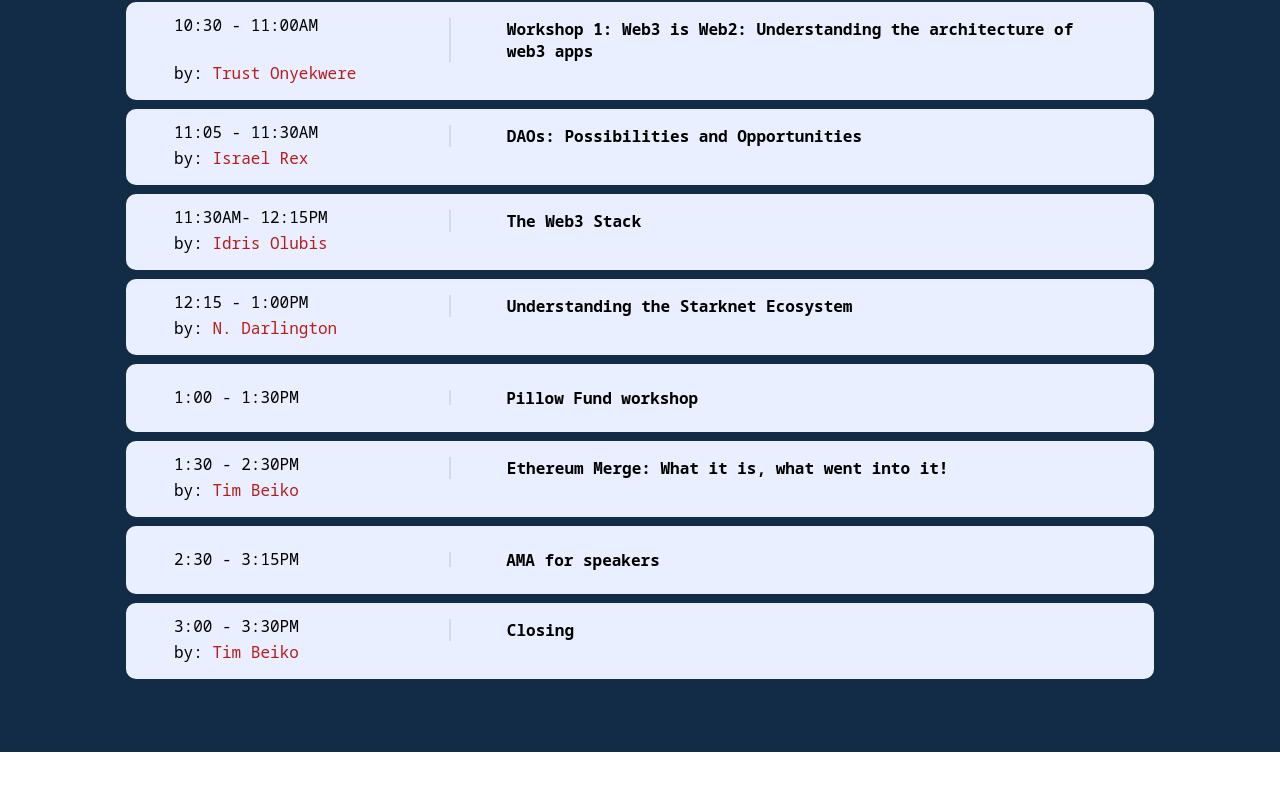
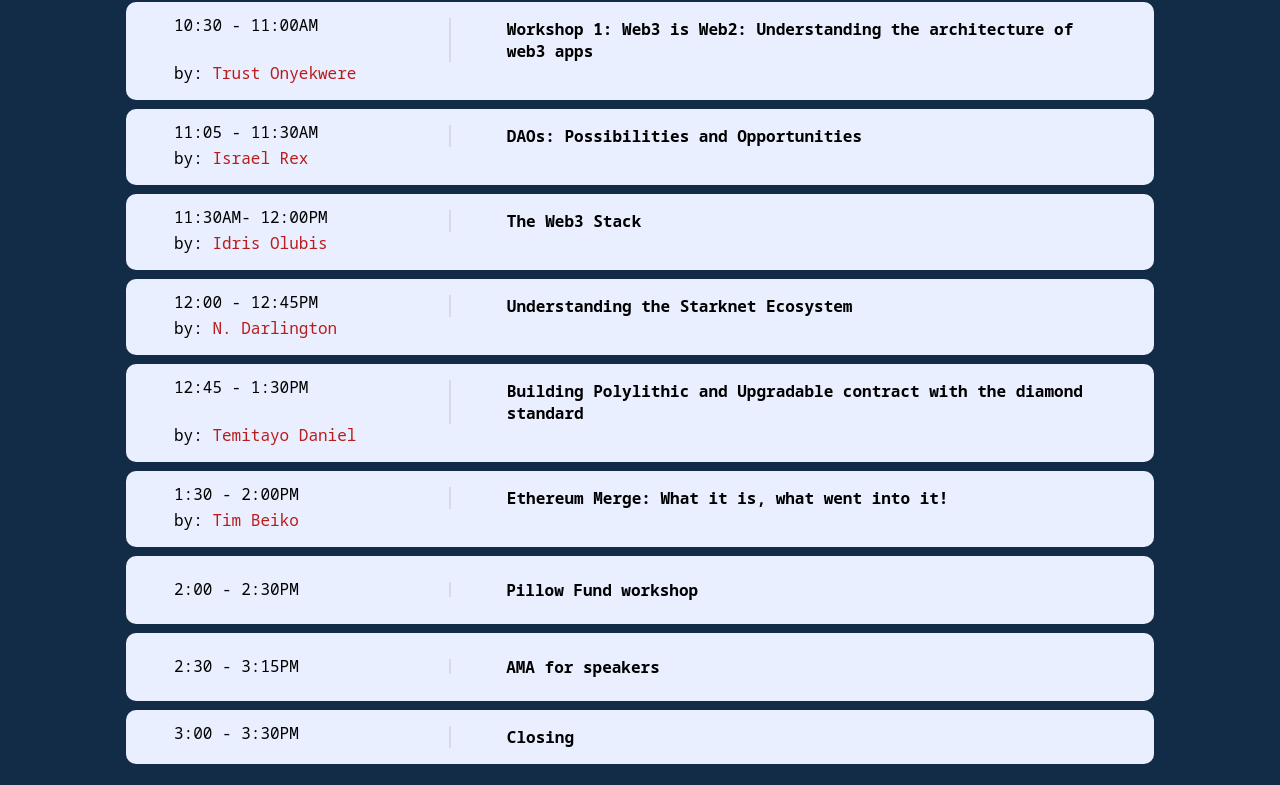
Before and after one commit to Nonnyjoe/web3Confrence-schedule, a plain HTML site: page index.html in a window 1280 px wide. Shown: the part 443-1228 px from the top of the page. Before the commit the page ends 1195 px from the top, so only its background shows below. Drawn offline with Linux system fonts and the light colour scheme.

Commit message:
more corrctions

```diff
--- a/index.html
+++ b/index.html
@@ -78,7 +78,7 @@
             <div class="content">
                 <div class="individualEvent1">
                     <div class="time">
-                        <p>11:30AM- 12:15PM</p>
+                        <p>11:30AM- 12:00PM</p>
                     </div>
                     <div class="title">
                         <p>The Web3 Stack</p>
@@ -92,7 +92,7 @@
             <div class="content">
                 <div class="individualEvent1">
                     <div class="time">
-                        <p>12:15 - 1:00PM
+                        <p>12:00 - 12:45PM
                         </p>
                     </div>
                     <div class="title">
@@ -104,20 +104,25 @@
                 </div>
             </div>
 
-            <div class="individualEvent">
-                <div class="time">
-                    <p>1:00 - 1:30PM
-                    </p>
+            <div class="content">
+                <div class="individualEvent1">
+                    <div class="time">
+                        <p>12:45 - 1:30PM
+                        </p>
+                    </div>
+                    <div class="title">
+                        <p>Building Polylithic and Upgradable contract with the diamond standard</p>
+                    </div>
                 </div>
-                <div class="title">
-                    <p>Pillow Fund workshop</p>
+                <div class="presenter">
+                    <p class="nameTitle">by: <span class="name">Temitayo Daniel</span></p>
                 </div>
             </div>
 
             <div class="content">
                 <div class="individualEvent1">
                     <div class="time">
-                        <p>1:30 - 2:30PM
+                        <p>1:30 - 2:00PM
                         </p>
                     </div>
                     <div class="title">
@@ -126,6 +131,16 @@
                 </div>
                 <div class="presenter">
                     <p class="nameTitle">by: <span class="name">Tim Beiko</span></p>
+                </div>
+            </div>
+
+            <div class="individualEvent">
+                <div class="time">
+                    <p>2:00 - 2:30PM
+                    </p>
+                </div>
+                <div class="title">
+                    <p>Pillow Fund workshop</p>
                 </div>
             </div>
 
@@ -147,9 +162,6 @@
                     <div class="title">
                         <p> Closing</p>
                     </div>
-                </div>
-                <div class="presenter">
-                    <p class="nameTitle">by: <span class="name">Tim Beiko</span></p>
                 </div>
             </div>
         </div>
```
